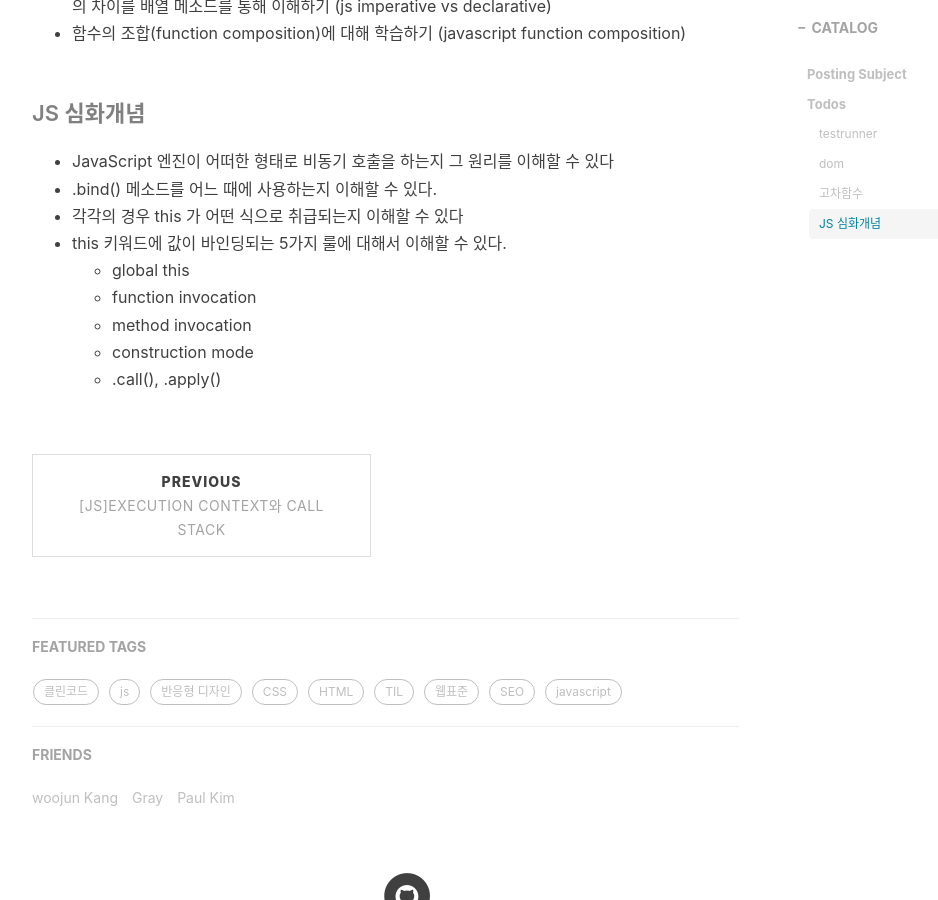
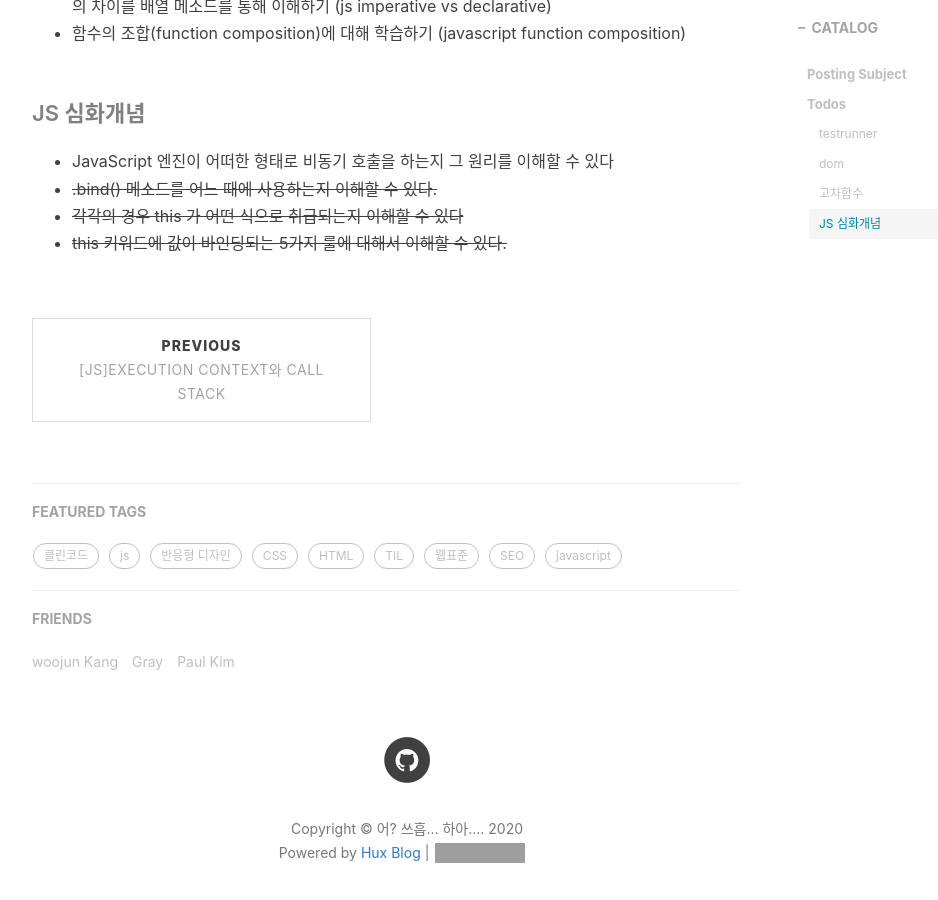
Before and after one commit to dkje/dkje.github.io, a Jekyll site: the page built from _posts/99-12-30-Todo.markdown, in a window 1280 px wide and 900 px high, scrolled down 1677 px. Shown: the whole window, without its empty margins (233-1171 px from the left). Built offline with Jekyll 4.4.1, drawn with Linux system fonts in a browser that asks for light colours; nearby versions of some CDN libraries; comment, search, counter and statistics services are not loaded; grey boxes are pictures that could not be loaded.

Commit message:
[post] todo update

```diff
--- a/_posts/99-12-30-Todo.markdown
+++ b/_posts/99-12-30-Todo.markdown
@@ -26,18 +26,18 @@ tags:
 
 #### dom
 
--   [dom과 js의 차이](https://developer.mozilla.org/en-US/docs/Web/API/Document_Object_Model/Introduction#DOM_and_JavaScript)
--   [createDocumentFragment](https://developer.mozilla.org/en-US/docs/Web/API/Document/createDocumentFragment)
--   [HTML Template](https://developer.mozilla.org/en-US/docs/Web/HTML/Element/template)
--   element와 node의 차이(difference between element and node in javascript dom)
+-   ~~[dom과 js의 차이](https://developer.mozilla.org/en-US/docs/Web/API/Document_Object_Model/Introduction#DOM_and_JavaScript)~~
+-   ~~[createDocumentFragment](https://developer.mozilla.org/en-US/docs/Web/API/Document/createDocumentFragment)~~
+-   ~~[HTML Template](https://developer.mozilla.org/en-US/docs/Web/HTML/Element/template)~~
+-   ~~element와 node의 차이(difference between element and node in javascript dom)~~
 -   children과 childNodes의 차이(difference between children and childNodes in javascript dom)
 -   remove와 removeChild의 차이 (difference between removeChild and remove in javascript dom)
 -   offsetTop
 -   offsetWidth
--   innerHTMl 보안상 단점
--   tweets에 forEach는 되는데, reduce는 안되는 이유 (why array method is not working on nodelist)
--   tweets를 유사 배열에서 배열로 바꾸는 방법 (how to convert nodelist into javascript array)
--   mdn keyup event
+-   ~~innerHTMl 보안상 단점~~
+-   ~~tweets에 forEach는 되는데, reduce는 안되는 이유 (why array method is not working on nodelist)~~
+-   ~~tweets를 유사 배열에서 배열로 바꾸는 방법 (how to convert nodelist into javascript array)~~
+-   ~~mdn keyup event~~
 
 #### 고차함수
 
@@ -48,11 +48,6 @@ tags:
 #### JS 심화개념
 
 -   JavaScript 엔진이 어떠한 형태로 비동기 호출을 하는지 그 원리를 이해할 수 있다
--   .bind() 메소드를 어느 때에 사용하는지 이해할 수 있다.
--   각각의 경우 this 가 어떤 식으로 취급되는지 이해할 수 있다
--   this 키워드에 값이 바인딩되는 5가지 룰에 대해서 이해할 수 있다.
-    -   global this
-    -   function invocation
-    -   method invocation
-    -   construction mode
-    -   .call(), .apply()
+-   ~~.bind() 메소드를 어느 때에 사용하는지 이해할 수 있다.~~
+-   ~~각각의 경우 this 가 어떤 식으로 취급되는지 이해할 수 있다~~
+-   ~~this 키워드에 값이 바인딩되는 5가지 룰에 대해서 이해할 수 있다.~~
```
